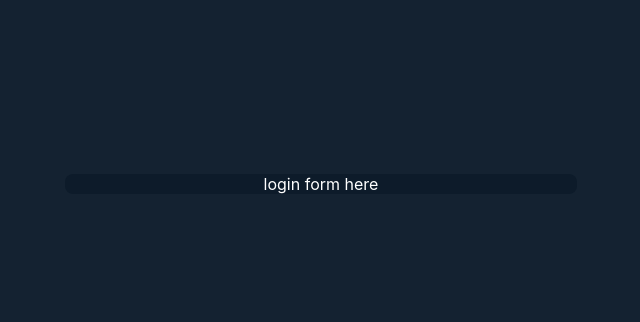
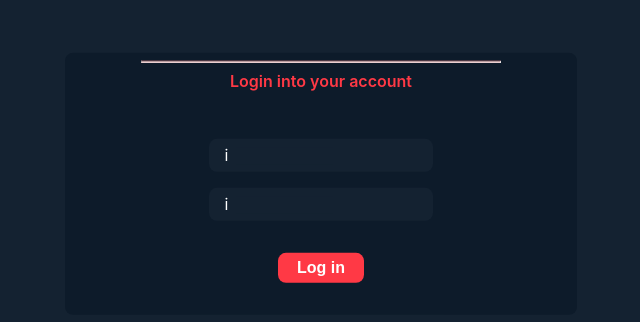
Before and after one commit to antoniopedrodantas/sinf-feup, a React (Create React App) app in the folder tempura/client/: page / in a window 1280 px wide. Shown: the part 216-538 px from the top of the page, without its empty margins (319-959 px from the left). Built offline with nearby package versions, Linux system fonts and the light colour scheme.

Commit message:
Working on login; some bugs only in chrome

```diff
--- a/tempura/client/src/scenes/Login/Login.tsx
+++ b/tempura/client/src/scenes/Login/Login.tsx
@@ -1,12 +1,38 @@
 import React from 'react';
 import './styles/Login.css';
+
+
 
 const Login: React.FC = () => {
   return (
     <>
       <div className="login">
-        <div className="loginForm">
-          login form here
+        <div className="loginContainer">
+
+          {/*TODO: place logo here (não sei porque mas dá-me erro ao introduzir o svg*/}
+
+          <hr id="loginHR" />
+          <div id="loginText"> Login into your account</div>
+
+          <form className="loginForm">
+
+            <div className="credentials">
+              <div className ="username">
+                <span className="icon">i</span>
+                <input />
+              </div>
+              <div className="password">
+                <span className="icon">i</span>
+                <input />
+              </div>
+            </div>
+
+            {/*TODO: add onclick event later */}
+            <button className="loginButton" type="submit">
+              <span> Log in</span>
+            </button>
+          </form>
+
         </div>
       </div>
     </>
--- a/tempura/client/src/scenes/Login/styles/Login.css
+++ b/tempura/client/src/scenes/Login/styles/Login.css
@@ -1,7 +1,7 @@
 @import '../../../index.css';
 
 
-.loginForm{
+.loginContainer{
     background-color: var(--card-background);
     border-radius: 8px;
     width: 40%;
@@ -18,4 +18,83 @@
     transform: translate(-50%, -50%);
 }
 
+#loginHR{
+    width: 70%;
+    color: var(--red-color);
+    background-color: var(--red-color);
+    height: 5;
+
+}
+
+#loginText{
+    color: var(--red-color);
+    font-weight: 600;
+}
+
+.loginForm{
+    display:flex;
+    flex-direction: column;
+    align-items: center;
+}
+
+input{
+    background-color: var(--core-background);
+    border: none;
+
+    -webkit-box-sizing: border-box;
+    -moz-box-sizing: border-box;
+    box-sizing: border-box;
+    width: 50%;
+}
+
+.credentials{
+    margin-top: 3em;
+    margin-bottom: 2em;
+}
+.username, .password{
+    background-color: var(--core-background);
+    border-radius: 8px;
+
+    padding-right: 1em;
+    padding-left: 1em;
+    padding-bottom: 0.4em;
+    padding-top: 0.4em;
+
+}
+
+.icon{
+    margin-right: 0.5em;
+}
+.username{
+    margin-bottom: 1em;
+}
+
+.loginButton{
+    color: var(--white-color);
+    background-color: var(--red-color);
+    border-radius: 8px;
+    border: none;
+    font-weight: 600;
+    font-size: 1em;
+
+    margin-bottom: 2em;
+
+    padding-right: 1.2em;
+    padding-left: 1.2em;
+    padding-bottom: 0.4em;
+    padding-top: 0.4em;
+}
+
+.loginButton:hover{
+    color: var(--red-color);
+    background-color: var(--white-color);
+    cursor: pointer;
+}
+
+
+input:focus, textarea:focus, select:focus{
+    outline: none;
+}
+
+
 /* add media queries*/
```
Also changed, not shown: tempura/client/src/assets/logo.svg (added).
